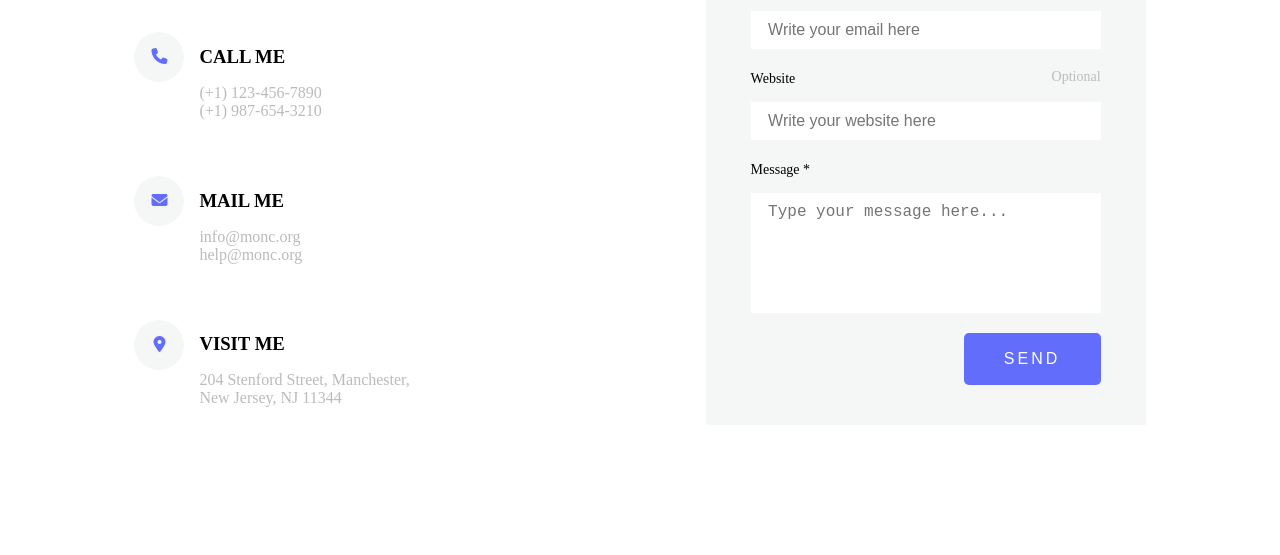
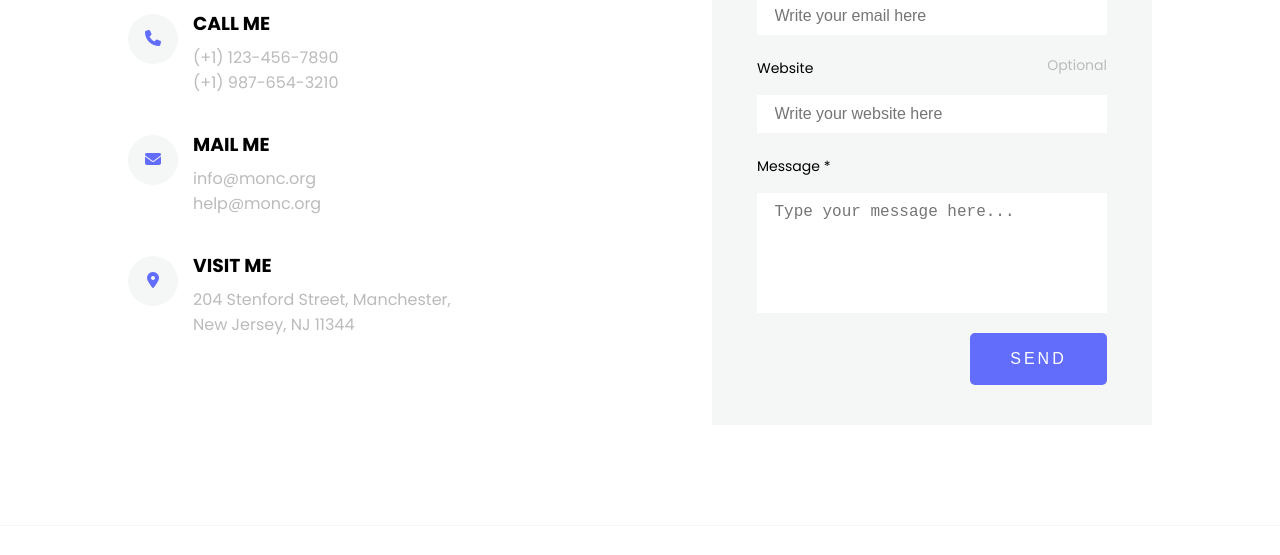
Before and after one commit to Jellu28/Monc-Website, a website: page contact.html in a window 1280 px wide. Shown: the part 353-908 px from the top of the page. Drawn offline with Linux system fonts and the light colour scheme.

Commit message:
Add main.min.css stylesheet to contact.html

```diff
--- a/contact.html
+++ b/contact.html
@@ -5,6 +5,7 @@
     <meta name="viewport" content="width=device-width, initial-scale=1.0" />
     <meta http-equiv="X-UA-Compatible" content="ie=edge" />
     <title>Monc.</title>
+      <link rel="stylesheet" href="main.min.css" />
     <link rel="stylesheet" href="contact.min.css" />
     <script
       src="https://kit.fontawesome.com/5e9bce2ee8.js"
```
